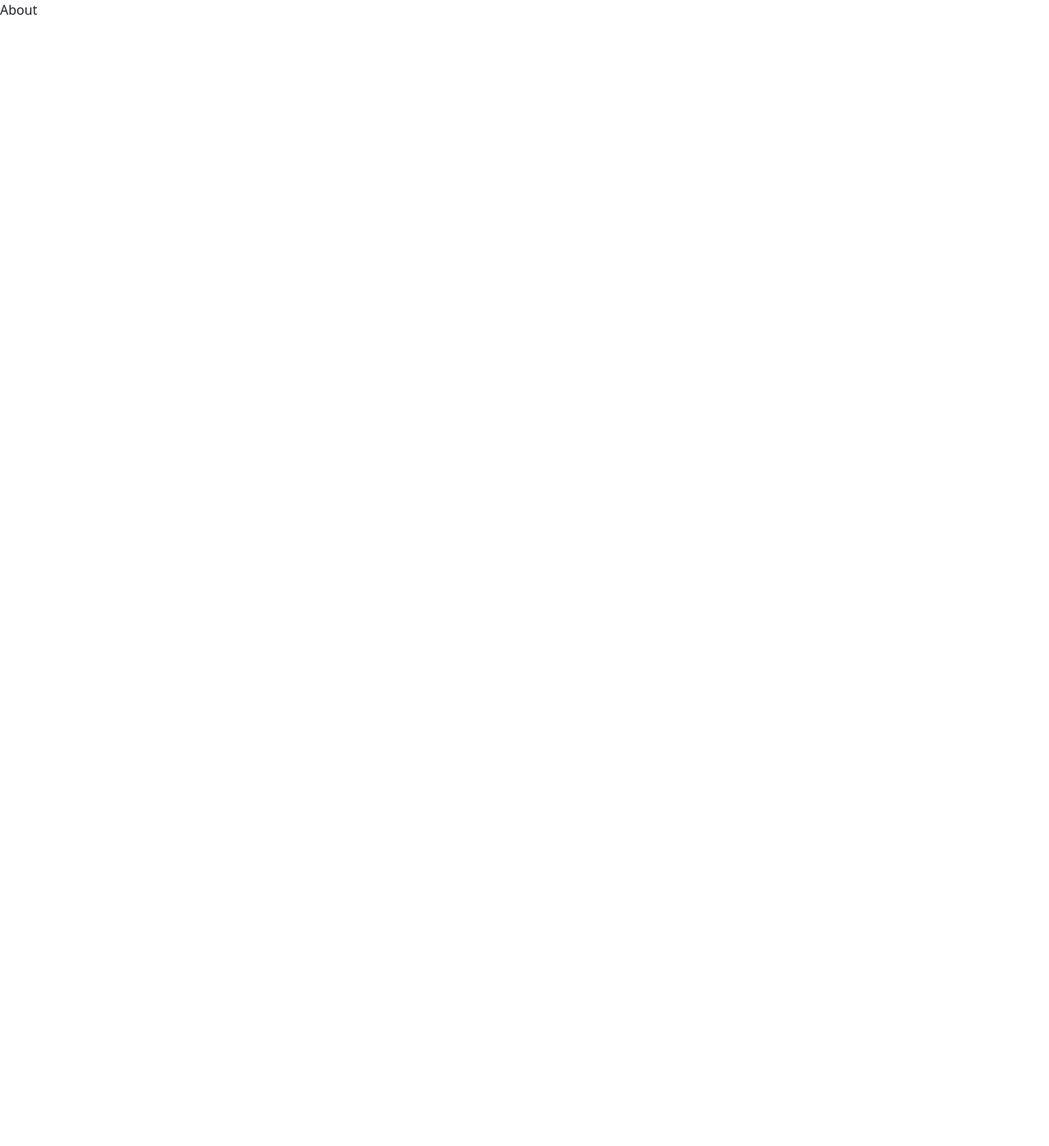
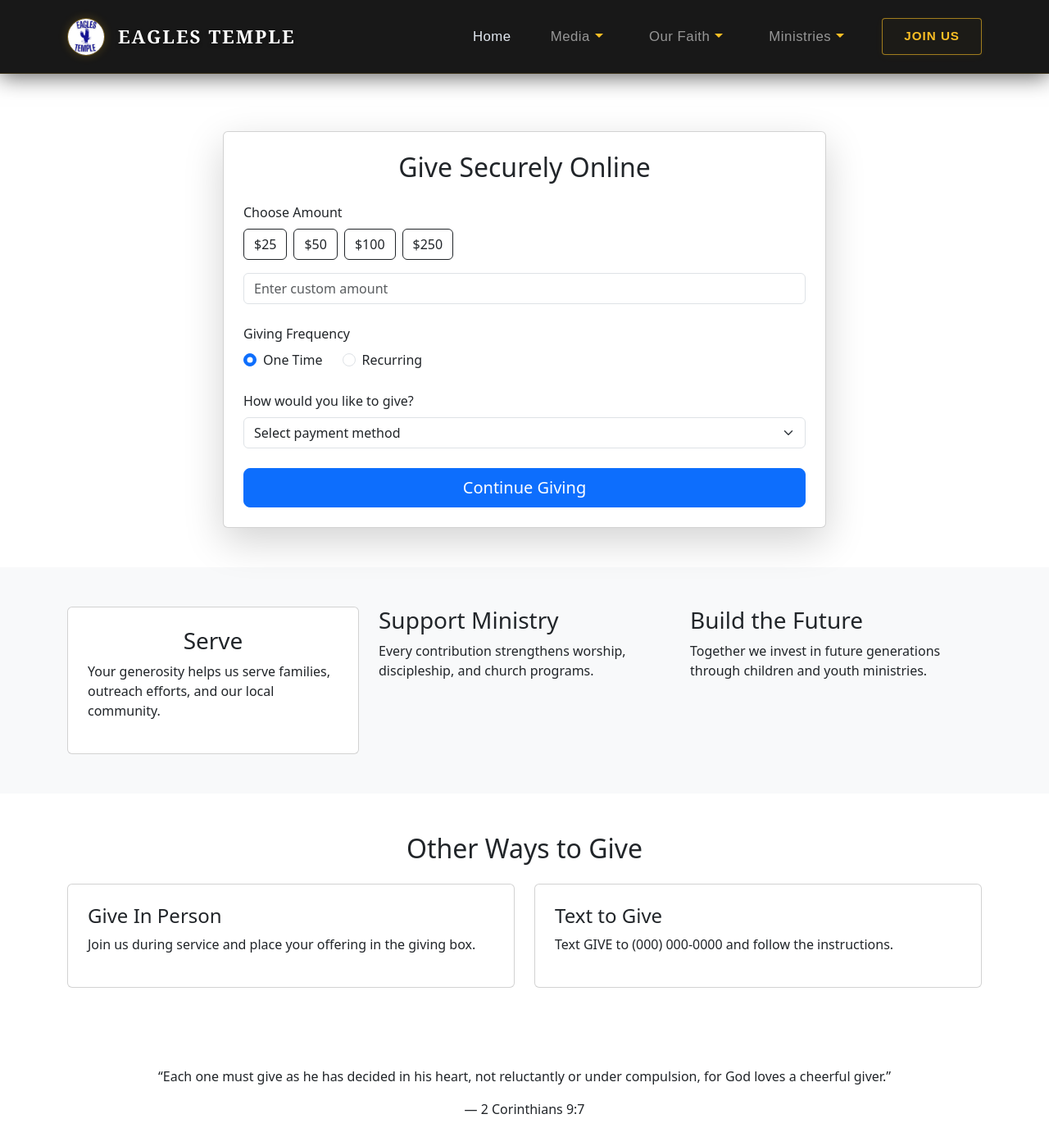
Before and after one commit to sjean149/eaglestemple, a React (Vite) app in the folder client/: page /giving in a window 1280 px wide. Shown: the top 1398 px of the page at 82% size. Before the commit the page ends 800 px from the top, so only its background shows below. Built offline with nearby package versions, Linux system fonts and the light colour scheme.

Commit message:
Start of giving page

```diff
--- a/client/src/pages/About.css
+++ b/client/src/pages/About.css
@@ -23,17 +23,26 @@
   color: white;
 }
 
+
 .image-box {
   height: 420px;
 }
 
-.hero-image {
-  width: 100%;
-  height: 100%;
+ .hero-image {
+    width: 100%;
+    object-position: center;
   object-fit: cover;
-
   transition: 0.5s;
 }
+
+.hero-image:hover {
+    border: 10px dotted;
+     width: 300px;
+     position: absolute;
+
+}
+
+
 
 .hero-image:hover {
   transform: scale(1.03);
--- a/client/src/pages/About.tsx
+++ b/client/src/pages/About.tsx
@@ -2,7 +2,7 @@ import {Container, Row, Col} from "react-bootstrap";
 import NavBar from "../components/NavBar";
 import AboutDoctrine from "../components/AboutDoctrine";
 
-import Branham from "../assets/branham.jpg";
+import Leaders from "../assets/partnersincrime.jpg";
 import Hands from "../assets/hands.jpg";
 import "./About.css"
 
@@ -11,12 +11,10 @@ export default function AboutHero() {
     <>
       <NavBar />
       <section className="about-hero py-5">
-      <Container fluid>
-
+        <Coid>
           <Row className="g-3">
-
             {/* TOP LEFT */}
-          <Col md={6}>
+            <Col md={9}>
               <div className="hero-box text-box">
                 <small className="text-uppercase text-warning fw-bold">
                   About Us
@@ -27,24 +25,25 @@ export default function AboutHero() {
                 </h1>
 
                 <p className="lead mt-4">
-                Welcome to Eagles Temple.
-                We are committed to helping people grow in faith,
-                build meaningful relationships, and discover God’s
-                purpose for their lives.
+                  <i><b>
+                    Welcome to Eagles Temple. We are committed to helping people
+                    grow in faith, build meaningful relationships, and discover
+                    God’s purpose for their lives.
+                  </b></i>
                 </p>
 
                 <p>
-                Whether you’re exploring faith, returning to church,
-                or searching for a spiritual home, you belong here.
+                  Whether you’re exploring faith, returning to church, or
+                  searching for a spiritual home, you belong here.
                 </p>
               </div>
             </Col>
 
             {/* TOP RIGHT */}
-          <Col md={6}>
+            <Col md={3}>
               <div className="hero-box image-box">
                 <img
-                src={Branham}
+                  src={Leaders}
                   alt="Church worship"
                   className="hero-image"
                 />
@@ -69,26 +68,23 @@ export default function AboutHero() {
                   Our Message
                 </small>
 
-              <h2 className="display-5 fw-bold mt-3">
-                End Time Message
-              </h2>
+                <h2 className="display-5 fw-bold mt-3">End Time Message</h2>
 
                 <p className="mt-4">
-                We believe God is calling His people to prepare,
-                remain faithful, and walk according to His Word.
+                  We believe God is calling His people to prepare, remain
+                  faithful, and walk according to His Word.
                 </p>
 
                 <p>
-                Our desire is to proclaim truth, strengthen believers,
-                and point every generation toward Jesus Christ.
+                  Our desire is to proclaim truth, strengthen believers, and
+                  point every generation toward Jesus Christ.
                 </p>
               </div>
             </Col>
+          </Row>
+        </Coid>
+      </section>
 
-        </Row>
-
-      </Container>
-    </section>
       <AboutDoctrine />
     </>
   );
--- a/client/src/pages/Giving.tsx
+++ b/client/src/pages/Giving.tsx
@@ -1,5 +1,180 @@
-export default function Giving (){
-    return(
-          <div>About</div>
-    )
+import { Container, Row, Col, Form, Button, Card } from "react-bootstrap";
+import NavBar from "../components/NavBar";
+import EagleTemple4 from "../components/images/eaglestemple4.png";
+
+
+export default function Giving() {
+  return (
+    <>
+      <NavBar />
+
+      {/* HERO */}
+      <section className="giving-hero position-relative text-white">
+
+
+        <div className="hero-overlay">
+          <Container>
+            <div className="hero-text">
+              <h5>Support the Mission</h5>
+
+              <h1>Thank You for Your Generosity</h1>
+
+              <p>
+                Your giving helps Eagles Temple continue serving our community,
+                supporting ministry, and spreading the Gospel.
+              </p>
+            </div>
+          </Container>
+        </div>
+      </section>
+
+      {/* GIVE FORM */}
+      <Container className="my-5">
+        <Row className="justify-content-center">
+          <Col lg={8}>
+            <Card className="p-4 shadow-lg">
+              <h2 className="mb-4 text-center">Give Securely Online</h2>
+
+              <Form>
+                {/* Amount */}
+                <Form.Group className="mb-4">
+                  <Form.Label>Choose Amount</Form.Label>
+
+                  <div className="d-flex flex-wrap gap-2">
+                    <Button variant="outline-dark">$25</Button>
+                    <Button variant="outline-dark">$50</Button>
+                    <Button variant="outline-dark">$100</Button>
+                    <Button variant="outline-dark">$250</Button>
+                  </div>
+
+                  <Form.Control
+                    className="mt-3"
+                    type="number"
+                    placeholder="Enter custom amount"
+                  />
+                </Form.Group>
+
+                {/* Frequency */}
+                <Form.Group className="mb-4">
+                  <Form.Label>Giving Frequency</Form.Label>
+
+                  <div className="d-flex gap-4">
+                    <Form.Check
+                      type="radio"
+                      label="One Time"
+                      name="frequency"
+                      defaultChecked
+                    />
+
+                    <Form.Check
+                      type="radio"
+                      label="Recurring"
+                      name="frequency"
+                    />
+                  </div>
+                </Form.Group>
+
+                {/* Payment */}
+                <Form.Group className="mb-4">
+                  <Form.Label>How would you like to give?</Form.Label>
+
+                  <Form.Select>
+                    <option>Select payment method</option>
+
+                    <option>Credit / Debit Card</option>
+
+                    <option>Apple Pay</option>
+
+                    <option>Google Pay</option>
+
+                    <option>Bank Transfer</option>
+                  </Form.Select>
+                </Form.Group>
+
+                <Button size="lg" className="w-100">
+                  Continue Giving
+                </Button>
+              </Form>
+            </Card>
+          </Col>
+        </Row>
+      </Container>
+
+      {/* WHY WE GIVE */}
+      <section className="bg-light py-5">
+        <Container>
+          <Row>
+            <Col md={4}>
+              <Card className="p-4">
+                <h3 className="text-center">Serve</h3>
+
+                <p>
+                  Your generosity helps us serve families, outreach efforts, and
+                  our local community.
+                </p>
+              </Card>
+            </Col>
+
+            <Col md={4}>
+              <h3>Support Ministry</h3>
+
+              <p>
+                Every contribution strengthens worship, discipleship, and church
+                programs.
+              </p>
+            </Col>
+
+            <Col md={4}>
+              <h3>Build the Future</h3>
+
+              <p>
+                Together we invest in future generations through children and
+                youth ministries.
+              </p>
+            </Col>
+          </Row>
+        </Container>
+      </section>
+
+      {/* OTHER WAYS */}
+      <section className="py-5">
+        <Container>
+          <h2 className="text-center mb-4">Other Ways to Give</h2>
+
+          <Row>
+            <Col md={6}>
+              <Card className="p-4 h-100">
+                <h4>Give In Person</h4>
+
+                <p>
+                  Join us during service and place your offering in the giving
+                  box.
+                </p>
+              </Card>
+            </Col>
+
+            <Col md={6}>
+              <Card className="p-4 h-100">
+                <h4>Text to Give</h4>
+
+                <p>Text GIVE to (000) 000-0000 and follow the instructions.</p>
+              </Card>
+            </Col>
+          </Row>
+        </Container>
+      </section>
+
+      {/* SCRIPTURE */}
+      <section className="giving-scripture text-center py-5">
+        <Container>
+          <blockquote>
+            “Each one must give as he has decided in his heart, not reluctantly
+            or under compulsion, for God loves a cheerful giver.”
+          </blockquote>
+
+          <p>— 2 Corinthians 9:7</p>
+        </Container>
+      </section>
+    </>
+  );
 }
```
Lines whose indentation alone changed are shown as unchanged.
